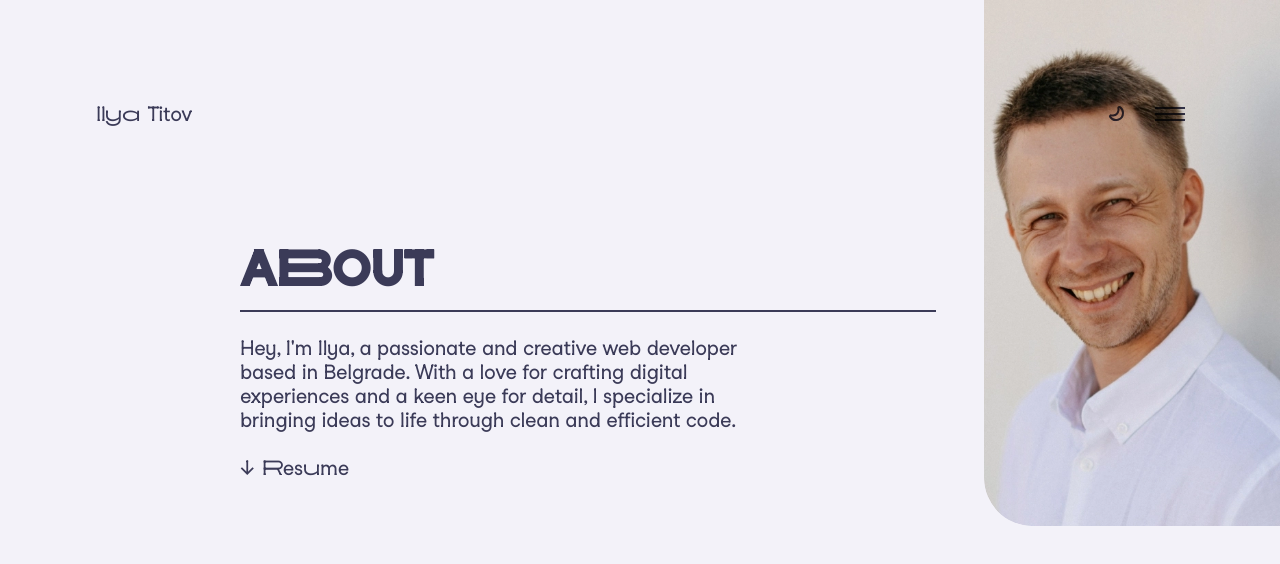
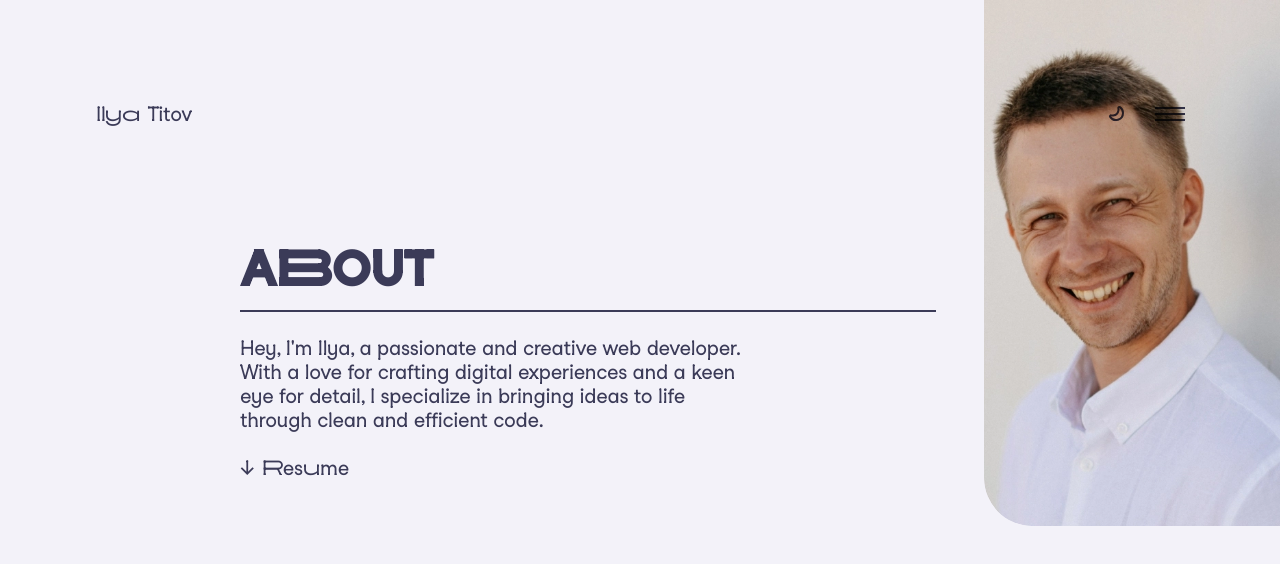
Before and after one commit to ilyatitovich/portfolio-2023, a Next.js app: page /about in a window 1280 px wide. Shown: the top 564 px of the page. Built offline with nearby package versions, Linux system fonts and the light colour scheme.

Commit message:
about page

```diff
--- a/pages/about.jsx
+++ b/pages/about.jsx
@@ -55,8 +55,11 @@ export default function About() {
                             animate={menuIsOpen ? "hide" : "show"}
                             exit="hide"
                         >
-                            Hey, I&apos;m Ilya, a passionate and creative web developer
-                            based in Belgrade. With a love for crafting digital experiences and a keen eye for detail, I specialize in bringing ideas to life through clean and efficient code.
+                            Hey, I&apos;m Ilya, a passionate and creative web
+                            developer. With a love for crafting digital
+                            experiences and a keen eye for detail, I specialize
+                            in bringing ideas to life through clean and
+                            efficient code.
                         </motion.p>
 
                         <motion.div
```
Also changed, not shown: 1 other file (tests, documents, lock files or other folders).
